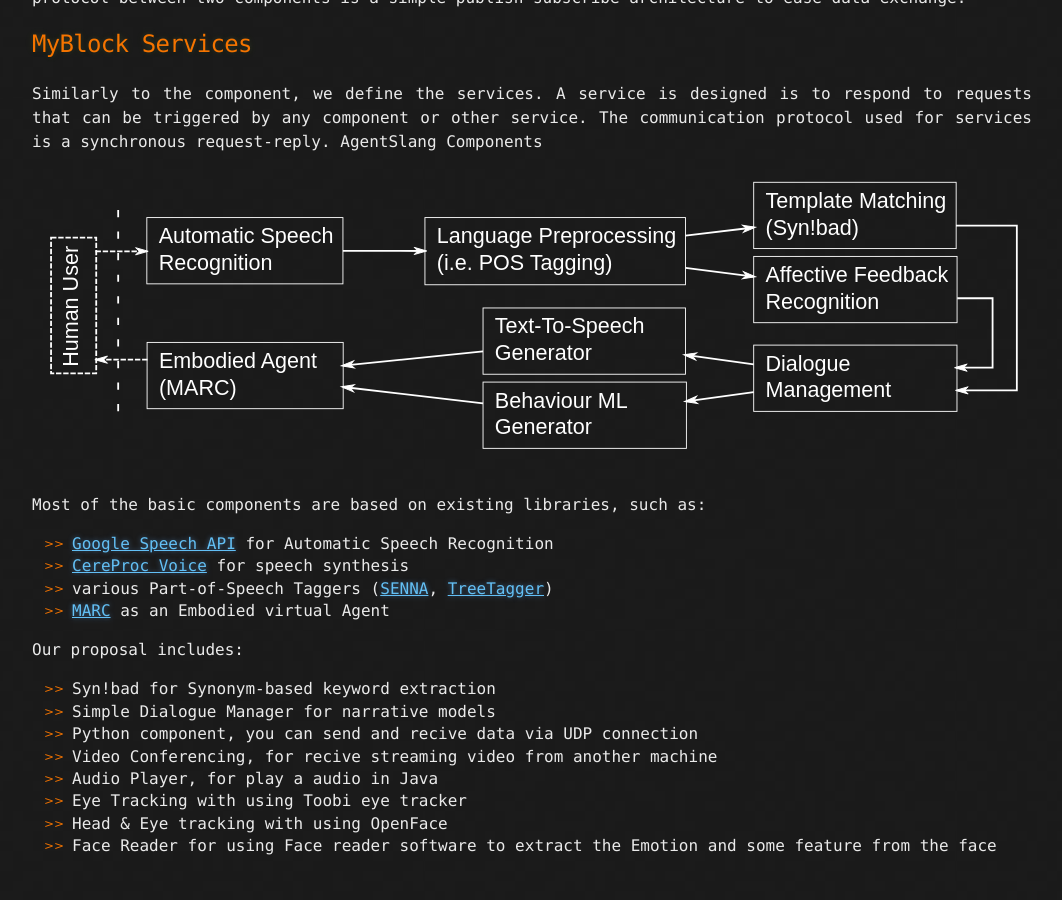
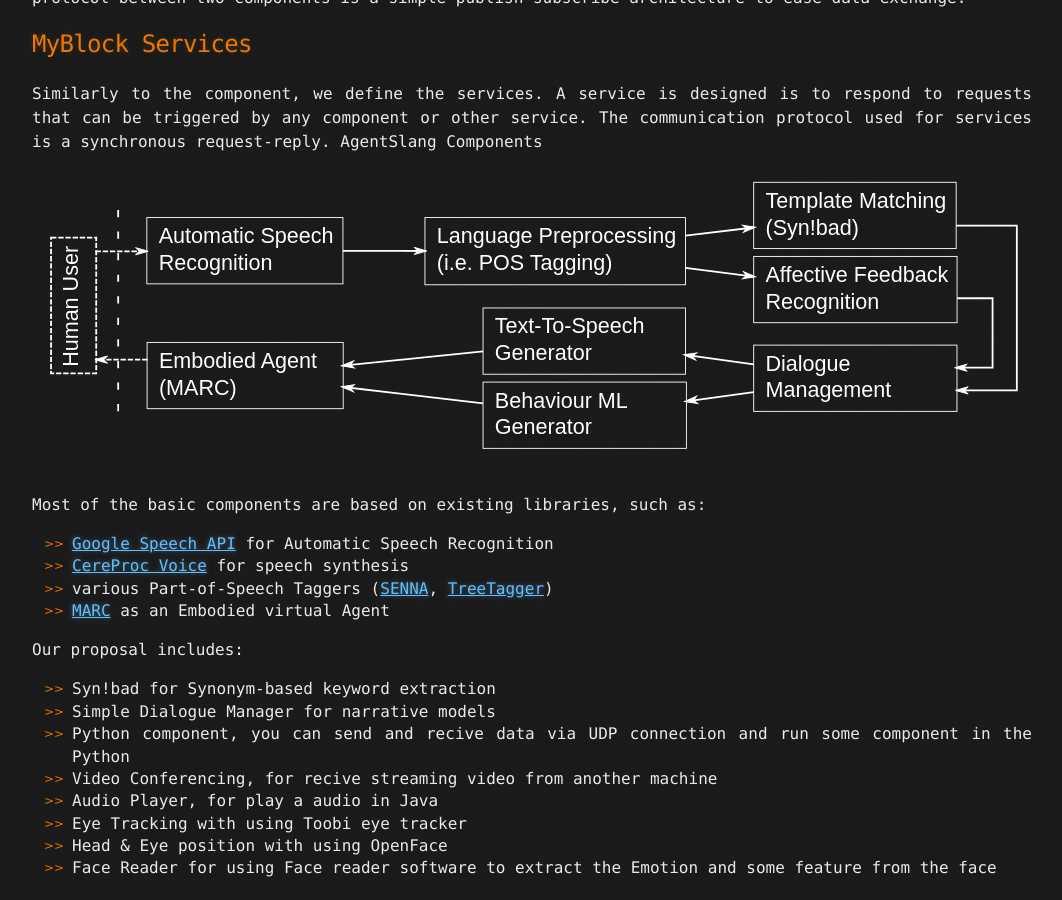
Before and after one commit to AgentSlang/agentslang.github.io, a Jekyll site: the page built from pages/design.md, in a window 1280 px wide and 900 px high, scrolled down 966 px. Shown: the whole window, without its empty margins (108-1170 px from the left). Built offline with Jekyll 4.4.1, drawn with Linux system fonts in a browser that asks for light colours; our own code applies the rules of GitHub Pages for plain Markdown files; before the commit the page ends 1843 px from its top, so only the background shows below that.

Commit message:
Update design.md

```diff
--- a/pages/design.md
+++ b/pages/design.md
@@ -33,9 +33,9 @@ Our proposal includes:
 
 - Syn!bad for Synonym-based keyword extraction
 - Simple Dialogue Manager for narrative models
-- Python component, you can send and recive data via UDP connection
+- Python component, you can send and recive data via UDP connection and run some component in the Python
 - Video Conferencing, for recive streaming video from another machine
 - Audio Player, for play a audio in Java
 - Eye Tracking with using Toobi eye tracker
-- Head & Eye tracking with using OpenFace
+- Head & Eye position with using OpenFace
 - Face Reader for using Face reader software to extract the Emotion and some feature from the face
```
